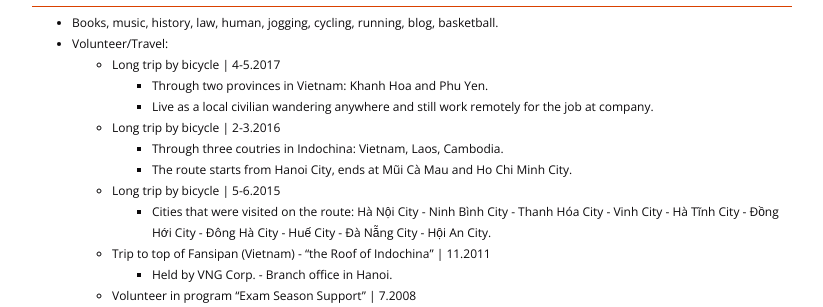
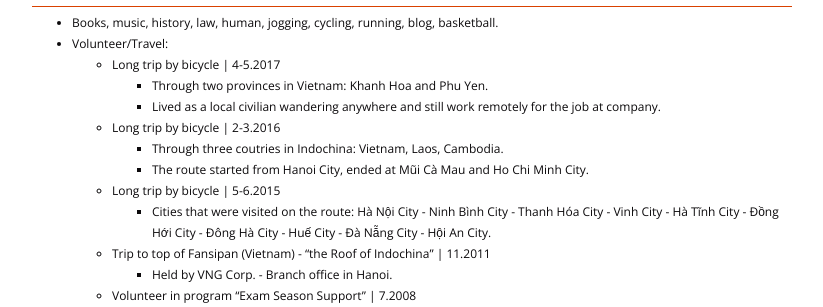
Before and after one commit to linhntaim/resume, a PHP site: page / in a window 1280 px wide. Shown: the part 3868-4175 px from the top of the page, without its empty margins (228-1051 px from the left). Run offline with PHP 8.4, Linux system fonts and the light colour scheme; some libraries are stand-ins or nearby versions.

Commit message:
Update en.php

```diff
--- a/en.php
+++ b/en.php
@@ -588,14 +588,14 @@
                                 Long trip by bicycle | 4-5.2017
                                 <ul>
                                     <li>Through two provinces in Vietnam: Khanh Hoa and Phu Yen.</li>
-                                    <li>Live as a local civilian wandering anywhere and still work remotely for the job at company.</li>
+                                    <li>Lived as a local civilian wandering anywhere and still work remotely for the job at company.</li>
                                 </ul>
                             </li>
                             <li>
                                 Long trip by bicycle | 2-3.2016
                                 <ul>
                                     <li>Through three coutries in Indochina: Vietnam, Laos, Cambodia.</li>
-                                    <li>The route starts from Hanoi City, ends at Mũi Cà Mau and Ho Chi Minh City.</li>
+                                    <li>The route started from Hanoi City, ended at Mũi Cà Mau and Ho Chi Minh City.</li>
                                 </ul>
                             </li>
                             <li>
```
